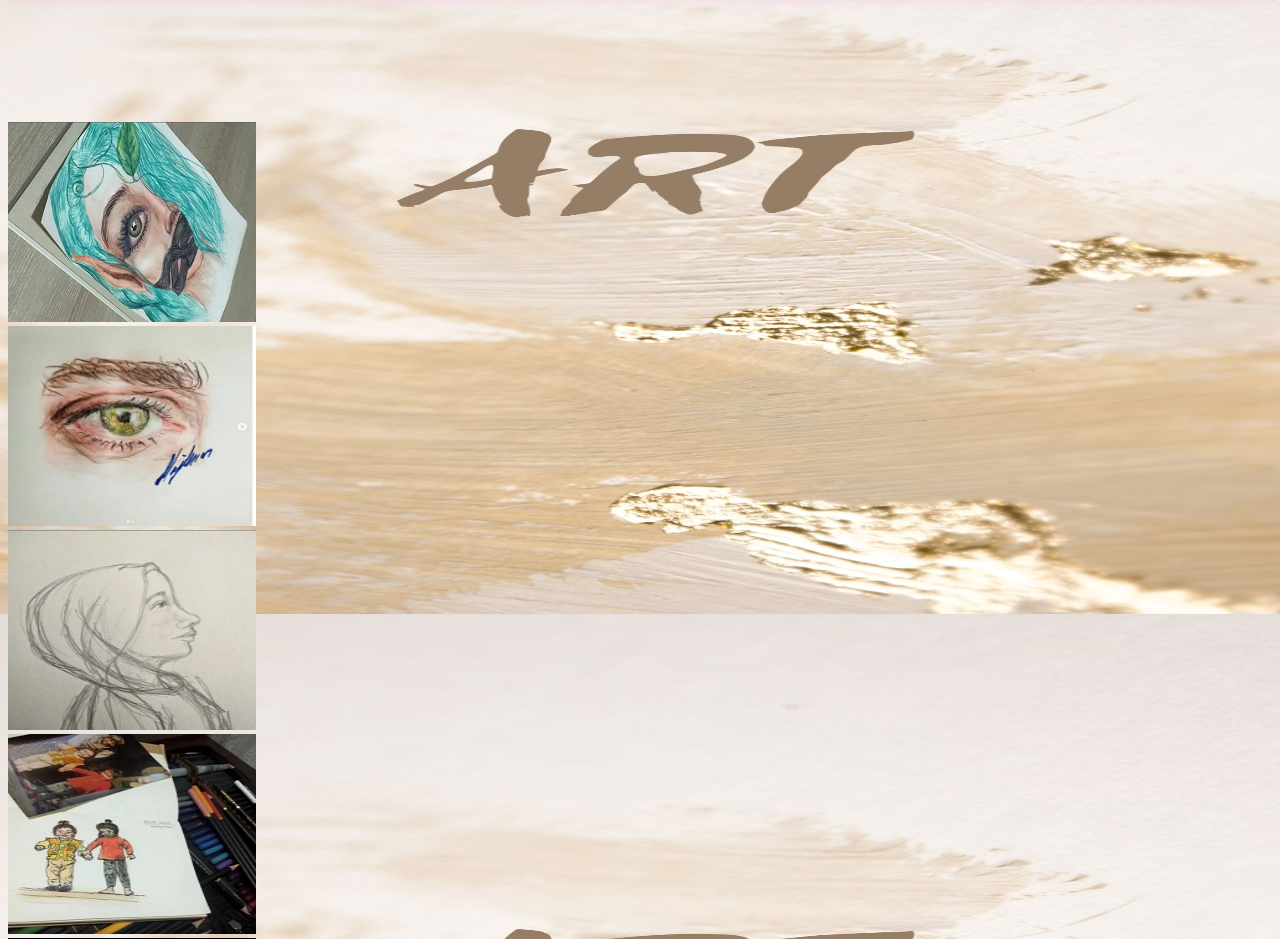
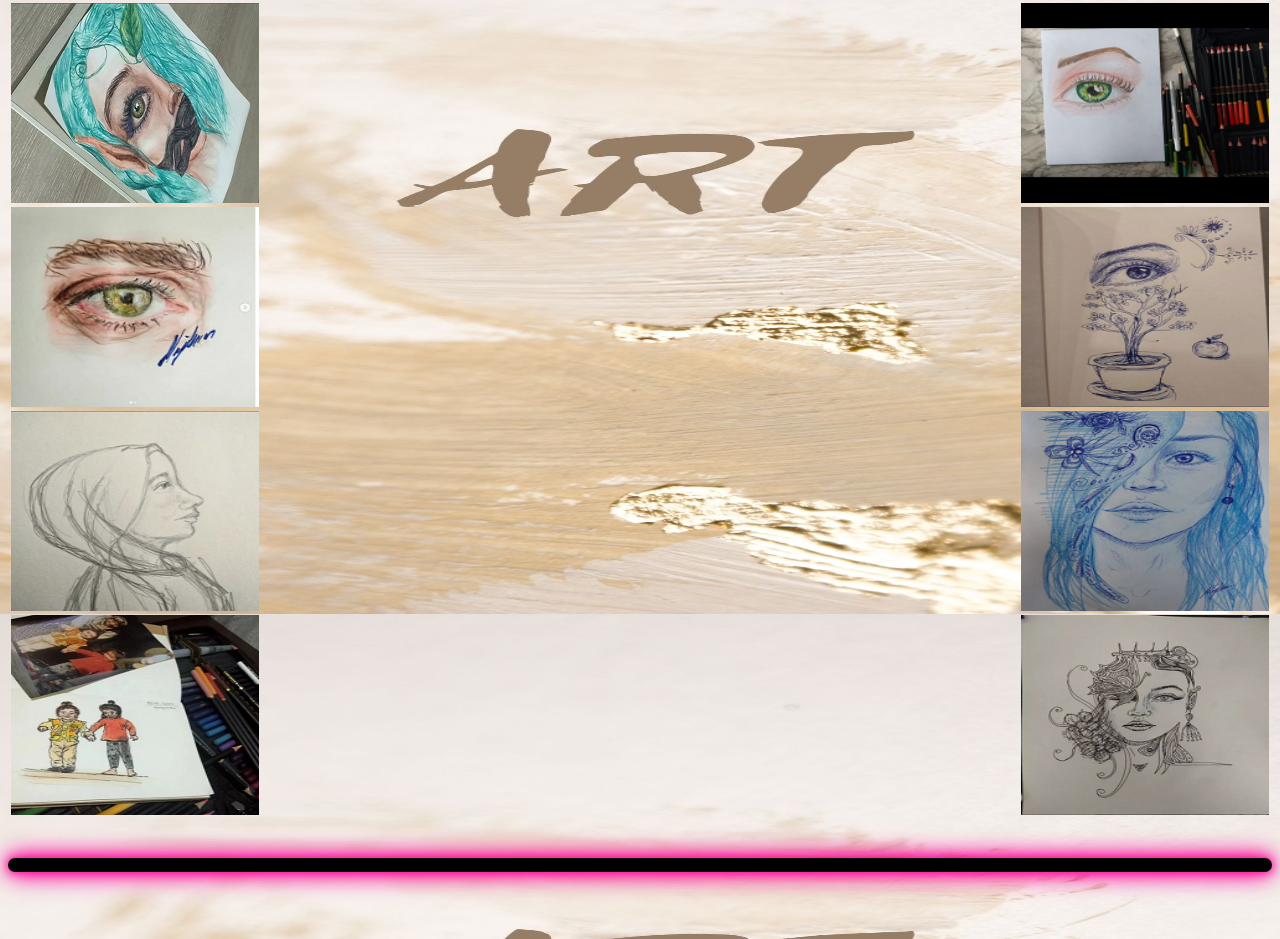
Before and after one commit to paintnagweb/paintnagweb, a plain HTML site: page index.html in a window 1280 px wide. Shown: the part 186-1125 px from the top of the page. Drawn offline with Linux system fonts and the light colour scheme.

Commit message:
Update index.html

```diff
--- a/index.html
+++ b/index.html
@@ -33,7 +33,38 @@
 
 
 <body>
+
+
+
+
   <img src="eze15.gif" width="100%" height="120" alt="" />
+  <br>
+  <br>
+  <br>
+  <br>
+  <table width="100%" height="400" border="0">
+<tr>
+    <td collspan="3" width="10%"><img src="eze1.png" alt="" width="248" height="200"/>
+  <br>
+  <img src="eze2.png" alt="" width="248" height="200"/>
+  <br>
+  <img src="eze3.png" alt="" width="248" height="200"/>
+  <br>
+  <img src="eze4.png" alt="" width="248" height="200"/></td>
+    <td collspan="3"></td>
+    <td collspan="3" width="10%"><img src="eze5.png" alt="" width="248" height="200"/>
+  <br>
+  <img src="eze6.png" alt="" width="248" height="200"/>
+  <br>
+  <img src="eze7.png" alt="" width="248" height="200"/>
+  <br>
+  <img src="eze8.png" alt="" width="248" height="200"/></td>
+
+</tr>
+
+
+
+</table>
   <br>
   <br>
   <div class="light">
@@ -47,21 +78,9 @@
   <br>
   <br>
   <br>
-  <img src="eze1.png" alt="" width="248" height="200"/>
+
   <br>
-  <img src="eze2.png" alt="" width="248" height="200"/>
-  <br>
-  <img src="eze3.png" alt="" width="248" height="200"/>
-  <br>
-  <img src="eze4.png" alt="" width="248" height="200"/>
-  <br>
-  <img src="eze5.png" alt="" width="248" height="200"/>
-  <br>
-  <img src="eze6.png" alt="" width="248" height="200"/>
-  <br>
-  <img src="eze7.png" alt="" width="248" height="200"/>
-  <br>
-  <img src="eze8.png" alt="" width="248" height="200"/>
+
 
 
   <!--<marquee  behavior="scroll" direction="left"
```
